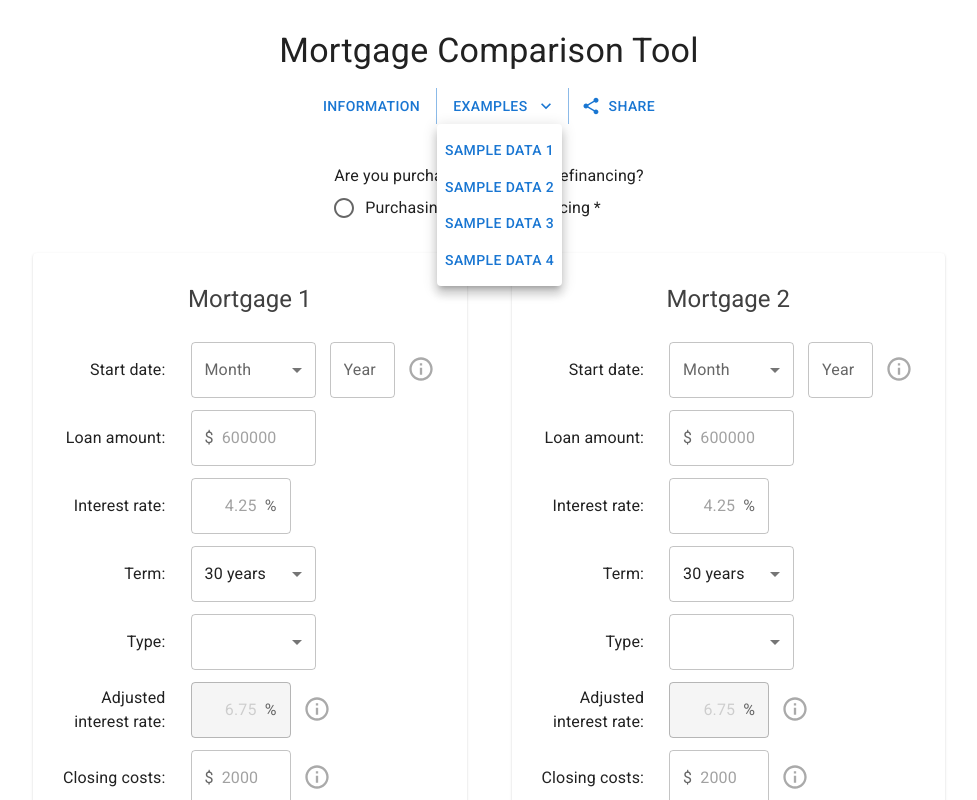
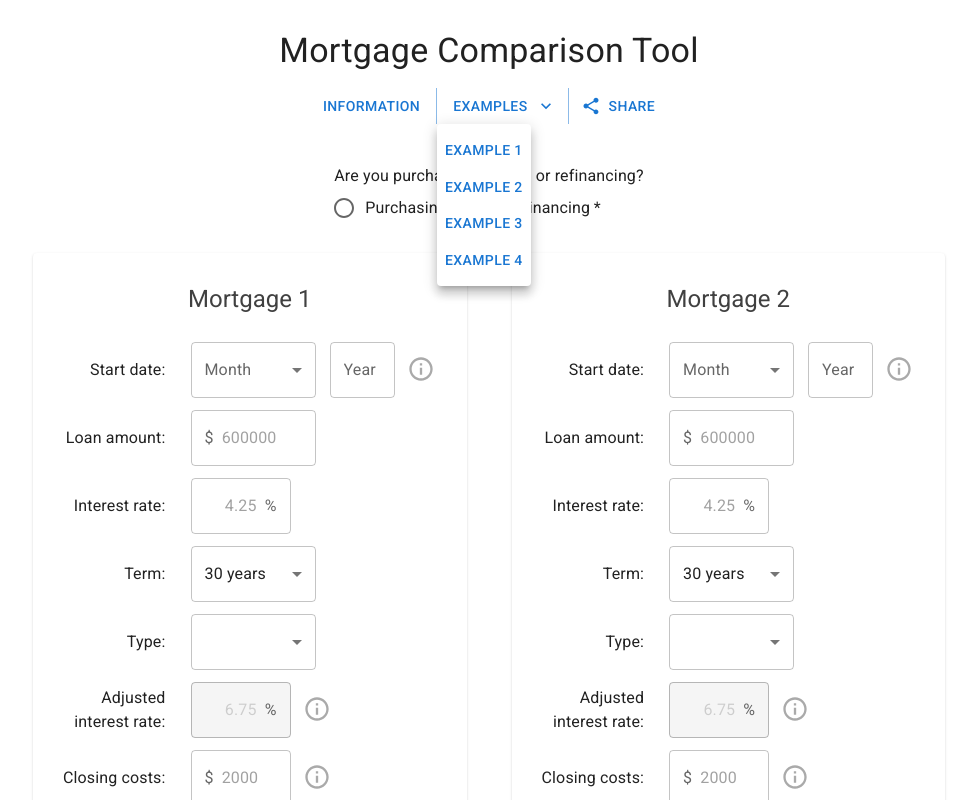
Before and after one commit to erich564/mortgage-comp-tool, a React (Create React App) app: page / in a window 1280 px wide. Both pictures are taken after a click on the button "EXAMPLES". Shown: the top 800 px of the page, without its empty margins (151-1128 px from the left). Built offline with nearby package versions, Linux system fonts and the light colour scheme.

Commit message:
Reworded Sample Data to Example

```diff
--- a/src/header/Header.js
+++ b/src/header/Header.js
@@ -55,7 +55,7 @@ export default function Header({ state, handleSampleData }) {
             onClick={() => selectMenuItem(n)}
             sx={{ display: 'flex', flexDirection: 'column' }}
           >
-            Sample Data {n + 1}
+            Example {n + 1}
           </Button>
         ))}
       </Menu>
```
